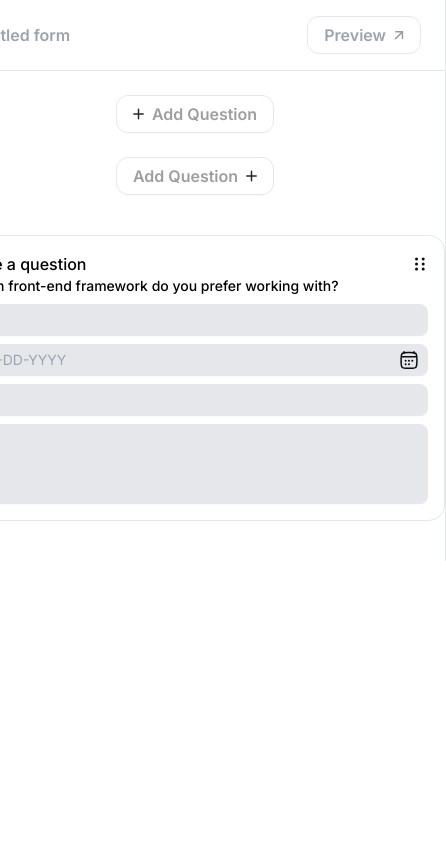
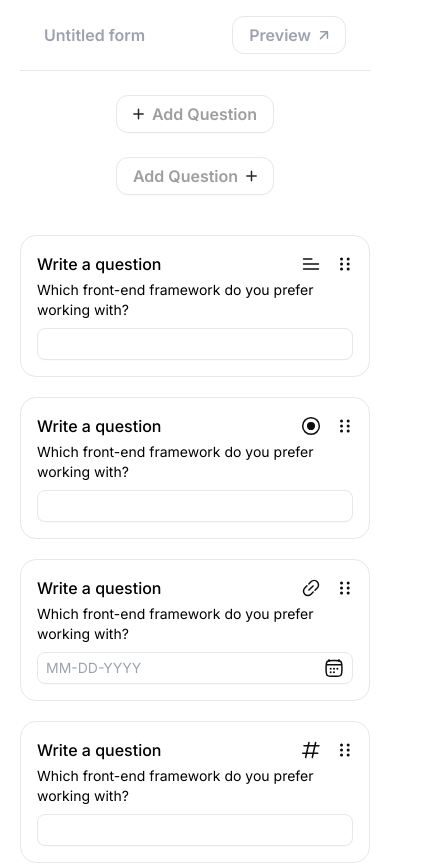
Before and after one commit to amaanshahsr/peerlist-assignment, a Next.js app: page /create in a window 390 px wide. Shown: the top 864 px of the page, 446 px wide, since content can reach past the window. Built offline with nearby package versions, Linux system fonts and the light colour scheme.

Commit message:
refactor & style:merge input comp & add responsiveness

```diff
--- a/src/app/components/baseInput.tsx
+++ /dev/null
@@ -1,44 +0,0 @@
-import React from "react";
-import DragHandle from "../icons/dragHandle";
-import DateIcon from "../icons/date";
-// import DateIcon from "../icons/date";
-
-const BaseInput = () => {
-  return (
-    <div className="border border-gray-200 hover:bg-gray-50 duration-150 rounded-2xl flex flex-col gap-2 p-4 w-[500px]">
-      <div className="w-full flex flex-col items-center justify-start font-medium ">
-        <div className="flex justify-between  items-center w-full">
-          <span>Write a question</span>
-          <div>
-            <DragHandle />
-          </div>
-        </div>
-        <div className="text-sm mr-auto">
-          Which front-end framework do you prefer working with?
-        </div>
-      </div>
-
-      <input className="border border-gray-200 min-h-8 rounded-lg shadow-soft  bg-gray-200  w-full" />
-      <div className="relative h-max ">
-        <input
-          type="date"
-          className="border  border-gray-200  min-h-8 rounded-lg shadow-soft opacity-0 bg-gray-200  w-full"
-        />
-        <div className="absolute top-0 flex justify-between items-center px-2 w-full z-10 text-sm pointer-events-none  text-gray-400 min-h-8 border  border-gray-200  rounded-lg shadow-soft  bg-gray-200 ">
-          MM-DD-YYYY
-          <DateIcon />
-        </div>
-      </div>
-      {/* <DateIcon /> */}
-
-      <input
-        type="number"
-        className="border border-gray-200 min-h-8 rounded-lg shadow-soft  bg-gray-200  w-full"
-      />
-
-      <textarea className="border min-h-20 resize-none border-gray-200 rounded-lg shadow-soft  bg-gray-200  w-full" />
-    </div>
-  );
-};
-
-export default BaseInput;
--- a/src/app/components/coreButton.tsx
+++ b/src/app/components/coreButton.tsx
@@ -3,34 +3,30 @@ import Plus from "../icons/plus";
 import Arrow from "../icons/arrow";
 import Save from "../icons/save";
 import Check from "../icons/check";
-// import InputTypesDropdown from "./inputTypesDropdown";
+// import InputTypesDropdown from "./inputs";
 
 interface ButtonProps {
   text: string;
-  iconType?: "add" | "save" | "arrow" | "check";
-  status: "disabled" | "active";
+  icon?: "add" | "save" | "arrow" | "check";
+  status: "disabled" | "active" | "loading";
   iconPosition?: "left" | "right";
 }
 
-const icons = {
+const iconSet = {
   add: <Plus />,
   arrow: <Arrow />,
   save: <Save />,
   check: <Check />,
 };
 
-const CoreButton: React.FC<ButtonProps> = ({
-  text,
-  iconType,
-  iconPosition,
-}) => {
+const CoreButton: React.FC<ButtonProps> = ({ text, icon, iconPosition }) => {
   return (
     <button
       className={`border group relative ${
         iconPosition === "left" ? "flex-row" : "flex-row-reverse"
       } flex items-center font-semibold shadow-soft text-gray-1000/40 text-base  gap-2 mt-6 rounded-xl py-[0.375rem] px-4`}
     >
-      {iconType && icons[iconType]} {text}
+      {icon && iconSet[icon as keyof typeof iconSet]} {text}
       {/* <InputTypesDropdown /> */}
     </button>
   );
--- /dev/null
+++ b/src/app/components/inputCard.tsx
@@ -0,0 +1,49 @@
+"use client";
+import React from "react";
+import DragHandle from "../icons/dragHandle";
+import {
+  DatePicker,
+  dropdownOptions,
+  LongAnswerField,
+  ShortAnswerField,
+} from "./inputs";
+
+const InputCard = () => {
+  const indexLookupObject = {
+    1: <ShortAnswerField />,
+    2: <ShortAnswerField type="number" />,
+    3: <DatePicker />,
+    4: <ShortAnswerField />,
+    5: <LongAnswerField />,
+  };
+
+  console.log("sadojuansidun", dropdownOptions);
+  return (
+    <form className="grid gap-5 w-full">
+      {[1, 2, 3, 4, 5]?.map((index) => {
+        return (
+          <section
+            key={index}
+            className="border border-gray-200 hover:bg-gray-50 duration-150 rounded-2xl flex flex-col gap-2 p-4  w-full"
+          >
+            <div className="w-full flex flex-col gap-1 items-center justify-start font-medium ">
+              <div className="flex justify-between  items-center w-full">
+                <label>Write a question</label>
+                <div className="flex items-center gap-4">
+                  {dropdownOptions[index]?.icon}
+                  <DragHandle />
+                </div>
+              </div>
+              <p className="text-sm mr-auto font-normal max-w-1/2">
+                Which front-end framework do you prefer working with?
+              </p>
+            </div>
+            {indexLookupObject[index as keyof typeof indexLookupObject]}
+          </section>
+        );
+      })}
+    </form>
+  );
+};
+
+export default InputCard;
--- a/src/app/components/inputTypesDropdown.tsx
+++ /dev/null
@@ -1,55 +0,0 @@
-import React from "react";
-import ShortAnswer from "../icons/shortAnswer";
-import LongAnswer from "../icons/longAnswer";
-import Select from "../icons/select";
-import URL from "../icons/url";
-import DateIcon from "../icons/date";
-
-const options = [
-  {
-    icon: <ShortAnswer />,
-    option: "Short Answer",
-  },
-  {
-    icon: <LongAnswer />,
-    option: "Long Answer",
-  },
-  {
-    icon: <Select />,
-    option: "Single Select",
-  },
-  {
-    icon: <URL />,
-    option: "URL",
-  },
-  {
-    icon: <DateIcon />,
-    option: "Date",
-  },
-];
-const InputTypesDropdown = () => {
-  return (
-    <ul
-      className={` absolute top-[calc(100%+0.50rem)]  rounded-2xl p-1 min-w-64 left-1/2 flex flex-col border border-gray-300  -translate-x-1/2 `}
-    >
-      <li
-        key={"Input types"}
-        className="list-none capitalize py-2 px-4 flex gap-3 rounded-lg text-gray-500 justify-start items-center bg-gray-50"
-      >
-        Input Types
-      </li>
-      {options?.map((choices) => {
-        return (
-          <li
-            key={choices?.option}
-            className="list-none flex gap-3 p-2 justify-start items-center  font-medium text-gray-1000 hover:bg-gray-200"
-          >
-            {choices?.icon} {choices?.option}
-          </li>
-        );
-      })}
-    </ul>
-  );
-};
-
-export default InputTypesDropdown;
--- /dev/null
+++ b/src/app/components/inputs.tsx
@@ -0,0 +1,119 @@
+// "use client";
+
+import React, { useState } from "react";
+import DateIcon from "../icons/date";
+import LongAnswer from "../icons/longAnswer";
+import Select from "../icons/select";
+import ShortAnswer from "../icons/shortAnswer";
+import URL from "../icons/url";
+import Number from "../icons/number";
+
+interface ShortAnswerProps {
+  type?: "number" | "url" | "text";
+}
+
+export const ShortAnswerField: React.FC<ShortAnswerProps> = ({ type }) => {
+  // bg-gray-200
+  console.log(type);
+
+  const handleInput = (event: React.FormEvent<HTMLInputElement>) => {
+    if (type === "number") {
+      event.currentTarget.value = event?.currentTarget.value
+        .replace(/[^0-9.]/g, "")
+        .replace(/(\..*?)\..*/g, "$1")
+        .replace(/^0[^.]/, "0");
+    } else {
+      return;
+    }
+  };
+  return (
+    <input
+      onInput={(e) => {
+        handleInput(e);
+      }}
+      className="border px-2 type border-gray-200 min-h-8 rounded-lg shadow-soft   w-full"
+    />
+  );
+};
+
+export const LongAnswerField = () => {
+  return (
+    <textarea className="border min-h-20 px-2 resize-none border-gray-200 rounded-lg shadow-soft   w-full" />
+  );
+};
+
+export const DatePicker = () => {
+  // Keep track of value changes for replacing placeholder
+  const [inputValue, setInputValue] = useState<string | null>(null);
+  const handleChange = (event: React.ChangeEvent<HTMLInputElement>) => {
+    setInputValue(event?.target?.value?.split("-")?.toReversed()?.join("-"));
+  };
+
+  return (
+    <div className="relative h-max ">
+      <input
+        type="date"
+        onChange={(e) => handleChange(e)}
+        className="border px-2  border-gray-200  min-h-8 rounded-lg shadow-soft opacity-0   w-full"
+      />
+      <div className="absolute top-0 flex justify-between items-center px-2 w-full z-10 text-sm pointer-events-none  text-gray-400 min-h-8 border  border-gray-200  rounded-lg shadow-soft   ">
+        {inputValue ? inputValue : "MM-DD-YYYY"}
+        <DateIcon />
+      </div>
+    </div>
+  );
+};
+
+const InputTypesDropdown = () => {
+  return (
+    <ul
+      className={` absolute top-[calc(100%+0.50rem)] z-30 bg-white rounded-2xl p-1 min-w-64 left-1/2 flex flex-col border border-gray-300  -translate-x-1/2 `}
+    >
+      <li
+        key={"Input types"}
+        className="list-none capitalize py-2 px-4 flex gap-3 rounded-lg text-gray-500 justify-start items-center bg-gray-50"
+      >
+        Input Types
+      </li>
+      {dropdownOptions?.map((choices) => {
+        return (
+          <li
+            key={choices?.option}
+            className="list-none flex gap-3 p-2 justify-start items-center  font-medium text-gray-1000 hover:bg-gray-200"
+          >
+            {choices?.icon} {choices?.option}
+          </li>
+        );
+      })}
+    </ul>
+  );
+};
+
+export default InputTypesDropdown;
+
+export const dropdownOptions = [
+  {
+    icon: <ShortAnswer />,
+    option: "Short Answer",
+  },
+  {
+    icon: <LongAnswer />,
+    option: "Long Answer",
+  },
+  {
+    icon: <Select />,
+    option: "Single Select",
+  },
+  {
+    icon: <URL />,
+    option: "URL",
+  },
+  {
+    icon: <Number />,
+    option: "Number",
+  },
+  {
+    icon: <DateIcon />,
+    option: "Date",
+  },
+];
--- a/src/app/create/page.tsx
+++ b/src/app/create/page.tsx
@@ -2,11 +2,11 @@ import React from "react";
 import Arrow from "../icons/arrow";
 import Plus from "../icons/plus";
 import CoreButton from "../components/coreButton";
-import BaseInput from "../components/baseInput";
+import BaseInput from "../components/inputCard";
 
 const page = () => {
   return (
-    <div className=" md:min-w-[640px] border-x border-gray-200 col-start-2 ">
+    <main className="w-full sm:border-x border-gray-200  ">
       <header className="flex justify-between px-6 border-b border-gray-200  text-gray-400 text-base font-semibold py-4 items-center">
         Untitled form
         <button className="border flex items-center text-gray-400  gap-2 rounded-xl py-[0.375rem] px-4">
@@ -20,7 +20,7 @@ const page = () => {
 
         <CoreButton
           iconPosition="right"
-          iconType="add"
+          icon="add"
           text="Add Question"
           status="active"
           key="Add Question"
@@ -30,7 +30,7 @@ const page = () => {
           <BaseInput />
         </div>
       </section>
-    </div>
+    </main>
   );
 };
 
--- a/src/app/icons/dragHandle.tsx
+++ b/src/app/icons/dragHandle.tsx
@@ -2,7 +2,7 @@ import * as React from "react";
 
 const DragHandle = () => (
   <svg
-    className="cursor-grab"
+    className="cursor-grab shrink-0"
     xmlns="http://www.w3.org/2000/svg"
     width="16"
     height="16"
--- /dev/null
+++ b/src/app/icons/number.tsx
@@ -0,0 +1,18 @@
+const Number = () => (
+  <svg
+    xmlns="http://www.w3.org/2000/svg"
+    width="21"
+    height="20"
+    fill="none"
+    viewBox="0 0 21 20"
+  >
+    <path
+      stroke="#0D0D0D"
+      strokeLinecap="round"
+      strokeWidth="1.5"
+      d="m8.973 2.5-3.333 15M17.723 13.333h-15M18.973 5.833h-15M15.64 2.5l-3.334 15"
+    ></path>
+  </svg>
+);
+
+export default Number;
--- a/src/app/layout.tsx
+++ b/src/app/layout.tsx
@@ -20,7 +20,7 @@ export default function RootLayout({
   return (
     <html lang="en">
       <body
-        className={`${inter?.className} antialiased grid place-content-center px-5`}
+        className={`${inter?.className} antialiased grid  mx-auto grid-cols-[screen] md:grid-cols-[640px] place-content-center px-5`}
       >
         {children}
       </body>
```
